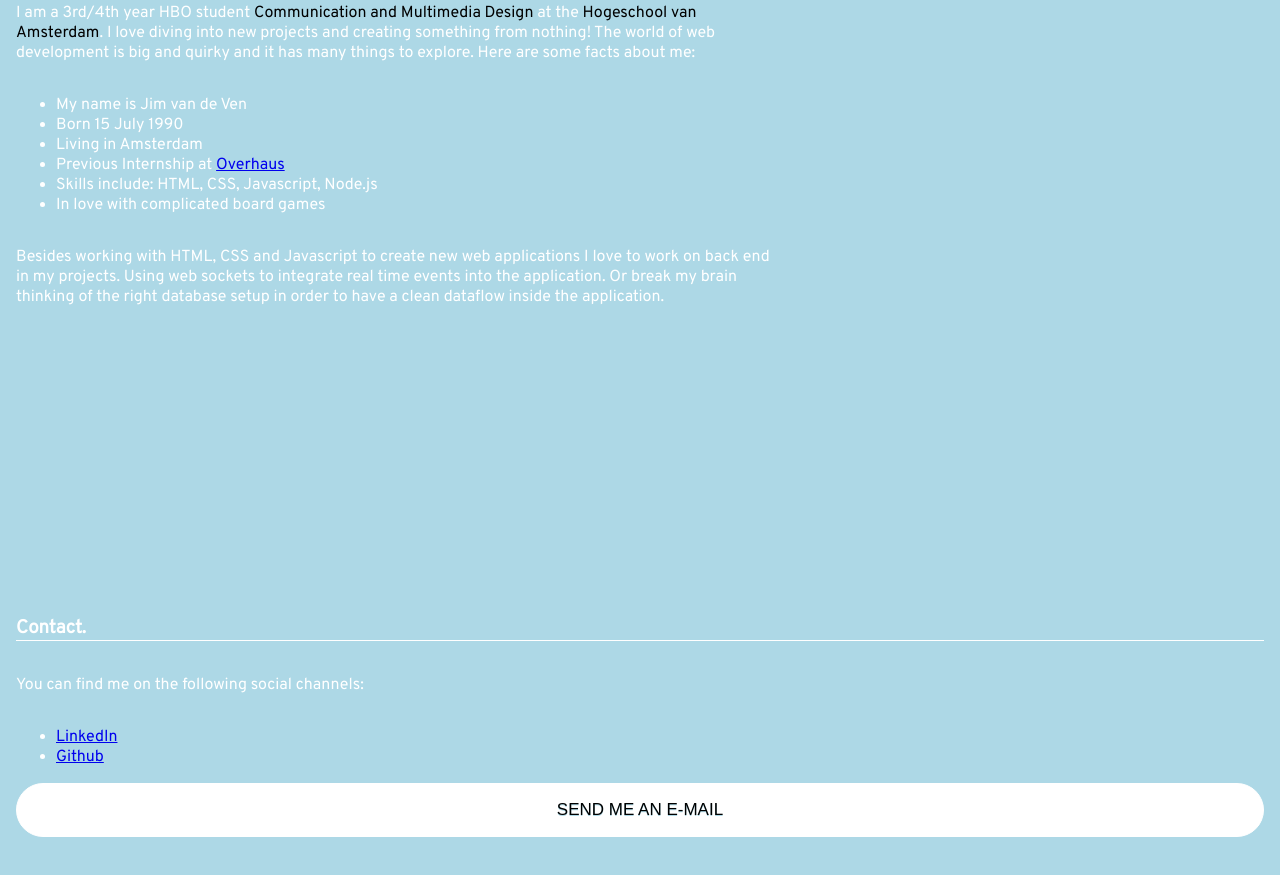
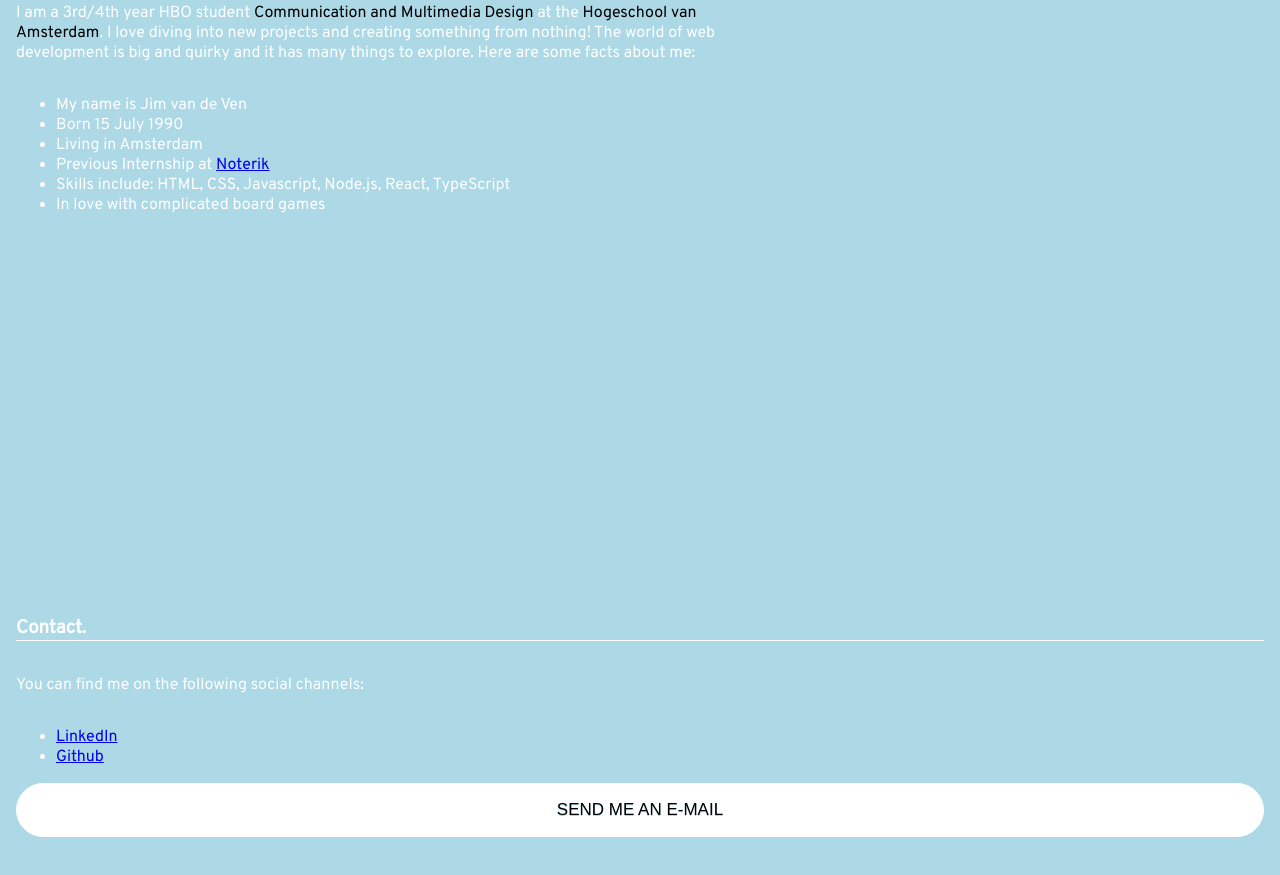
Before and after one commit to JimvandeVen/portfolio, a plain HTML site: page index.html in a window 1280 px wide. Shown: the part 1547-2422 px from the top of the page. Drawn offline with nearby package versions, Linux system fonts and the light colour scheme.

Commit message:
Update index.html

```diff
--- a/index.html
+++ b/index.html
@@ -68,15 +68,10 @@
                 <li>My name is Jim van de Ven</li>
                 <li>Born 15 July 1990</li>
                 <li>Living in Amsterdam</li>
-                <li>Previous Internship at <a href="https://www.overhaus.nl/">Overhaus</a></li>
-                <li>Skills include: HTML, CSS, Javascript, Node.js</li>
+                <li>Previous Internship at <a href="https://www.noterik.nl/">Noterik</a></li>
+                <li>Skills include: HTML, CSS, Javascript, Node.js, React, TypeScript</li>
                 <li>In love with complicated board games</li>
             </ul>
-
-            <p>Besides working with HTML, CSS and Javascript to create new web applications I love to work on back end in my projects. Using web sockets to integrate real time events into the application. Or break my brain thinking of the right database
-                setup in order to have a clean dataflow inside the application.
-            </p>
-
         </section>
         <section id="contact" class="">
             <h3 class="title">Contact.</h3>
```
